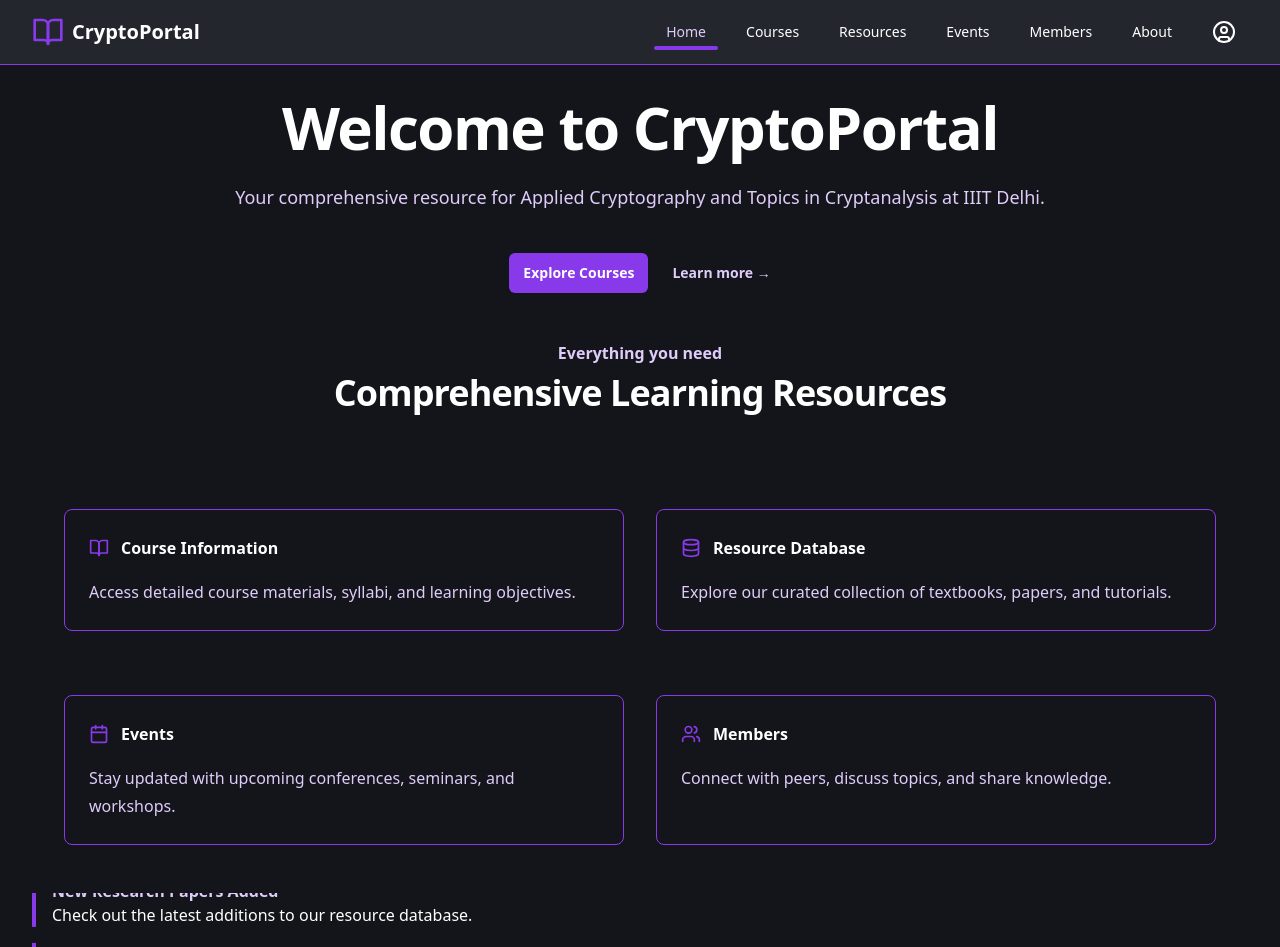
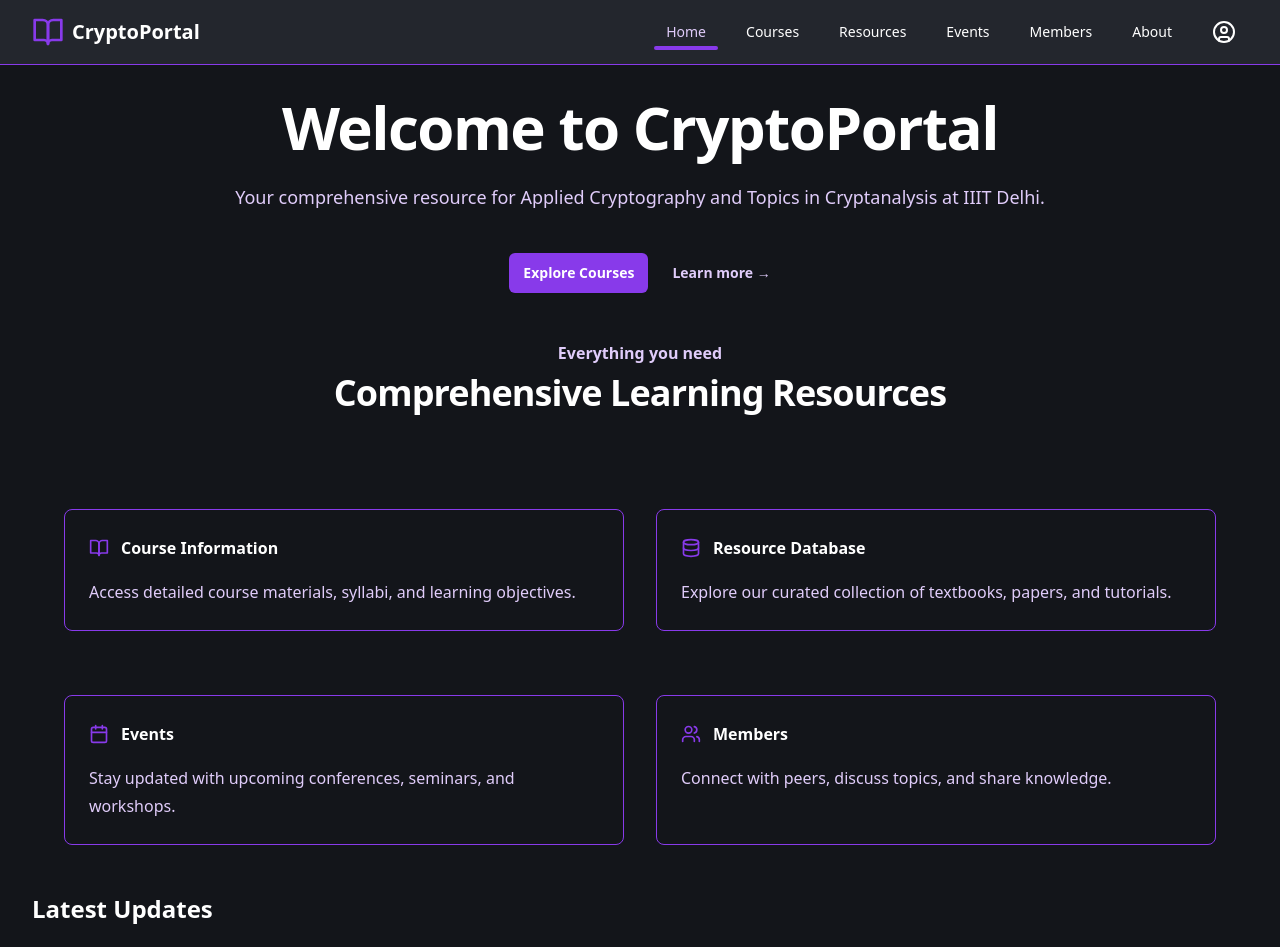
Before and after one commit to LordAizen1/CryptoPortal, a React (Vite) app in the folder project/: page /#/ in a window 1280 px wide. Shown: the top 947 px of the page. Built offline with nearby package versions, Linux system fonts and the light colour scheme.

Commit message:
latest updates, animation timing

```diff
--- a/project/src/pages/Home.jsx
+++ b/project/src/pages/Home.jsx
@@ -44,7 +44,7 @@ export default function Home() {
         className="text-center"
         initial={{ opacity: 0, y: -30 }}
         animate={{ opacity: 1, y: 0 }}
-        transition={{ duration: 0.8 }}
+        transition={{ duration: 0.2 }}
       >
         <h1 className="text-4xl font-bold tracking-tight text-white sm:text-6xl">
           Welcome to CryptoPortal
@@ -109,6 +109,7 @@ export default function Home() {
       </motion.div>
 
       {/* Latest Updates - Auto Scrolling */}
+      <h3 class="text-2xl font-bold text-white mb-2">Latest Updates</h3>
       <div className="relative h-40 overflow-hidden">
         <motion.div
           className="space-y-4 absolute top-0"
```
